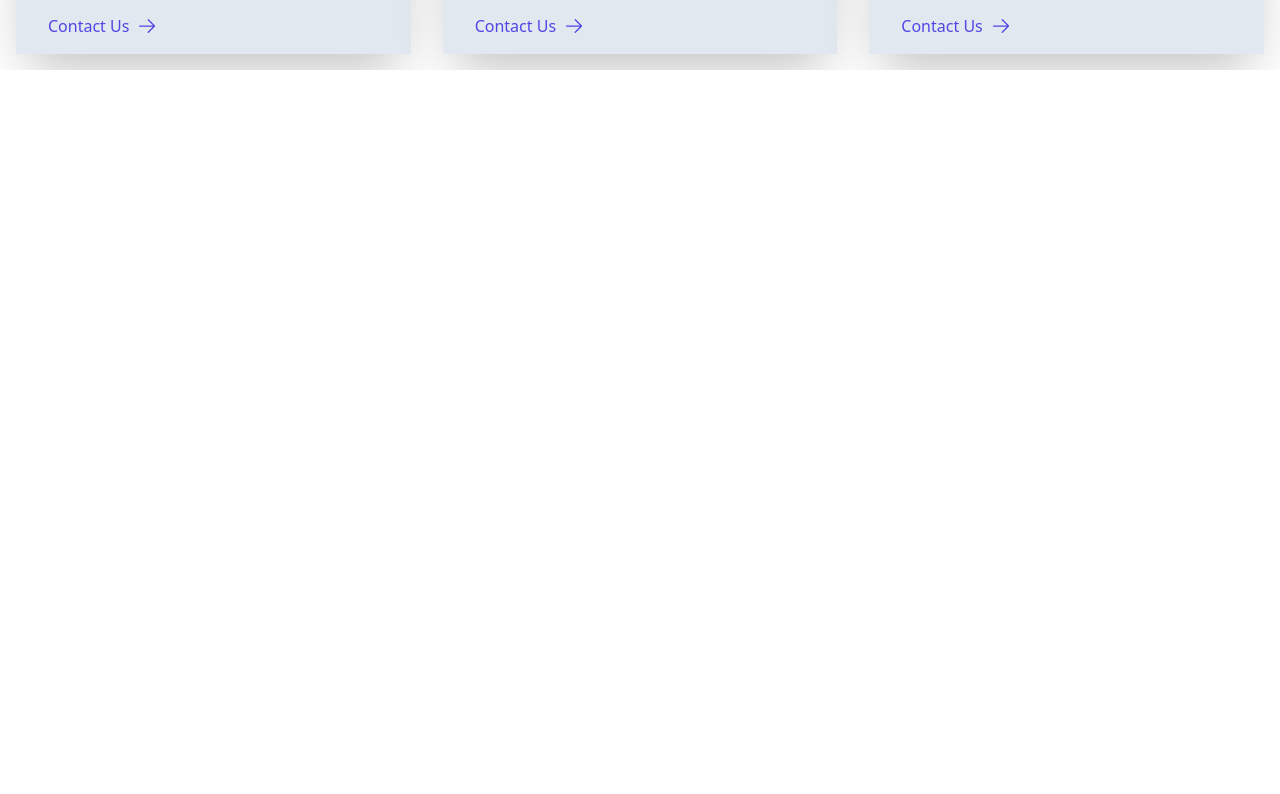
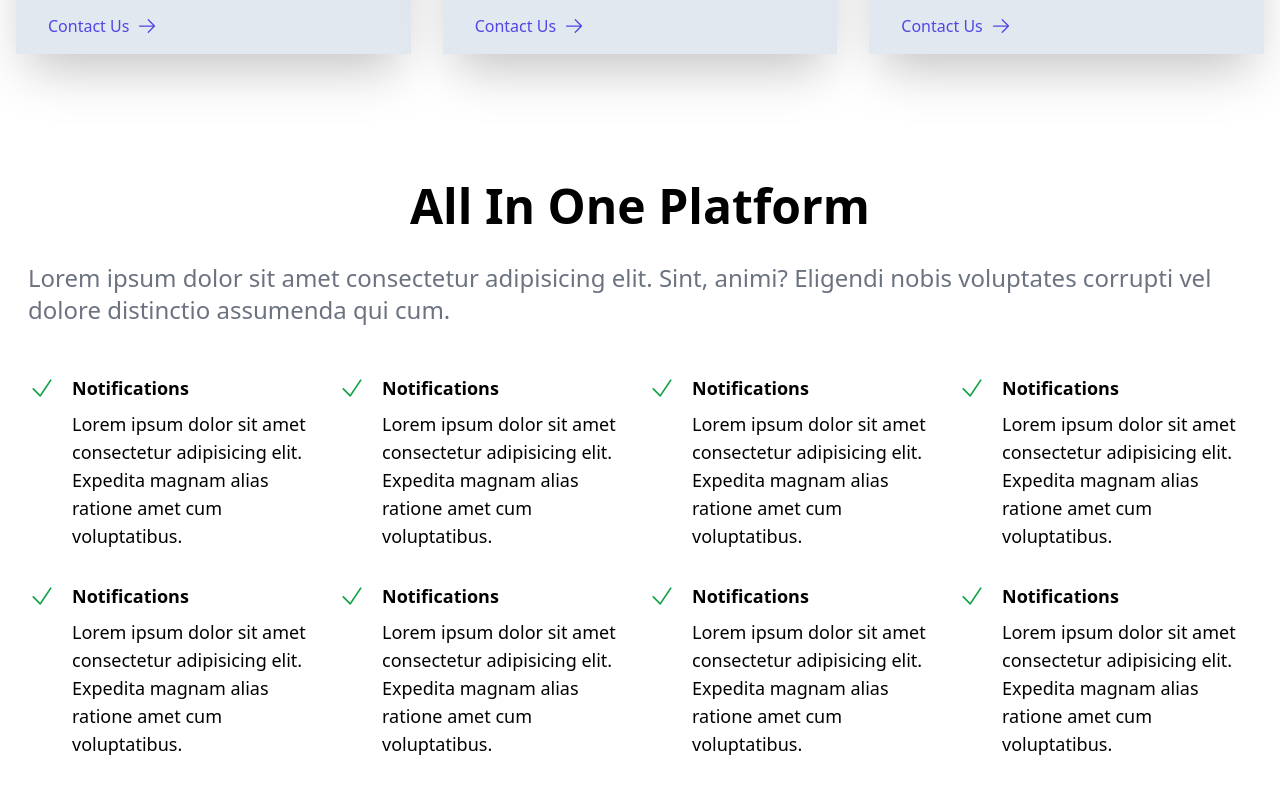
Before and after one commit to thomasthuynh/cloud-management-app, a React (Vite) app: page / in a window 1280 px wide. Shown: the part 2112-2906 px from the top of the page. Before the commit the page ends 2182 px from the top, so only its background shows below. Built offline with nearby package versions, Linux system fonts and the light colour scheme.

Commit message:
Added and styled all in one section

```diff
--- a/src/App.jsx
+++ b/src/App.jsx
@@ -1,4 +1,5 @@
 import About from "./components/About"
+import AllInOne from "./components/AllInOne"
 import Hero from "./components/Hero"
 import Nav from "./components/Nav"
 import Support from "./components/Support"
@@ -11,6 +12,7 @@
       <Hero />
       <About />
       <Support />
+      <AllInOne />
     </div>
   )
 }
--- /dev/null
+++ b/src/components/AllInOne.jsx
@@ -0,0 +1,134 @@
+import React from "react";
+import { CheckIcon } from "@heroicons/react/24/solid";
+
+const AllInOne = () => {
+  return (
+    <div className="w-full my-32">
+      <div className="max-w-[1240px] mx-auto px-2">
+        <h2 className="text-5xl font-bold text-center">All In One Platform</h2>
+        <p className="text-2xl py-8 text-gray-500 text center">
+          Lorem ipsum dolor sit amet consectetur adipisicing elit. Sint, animi?
+          Eligendi nobis voluptates corrupti vel dolore distinctio assumenda qui
+          cum.
+        </p>
+
+        <div className="grid sm:grid-cols-2 lg:grid-cols-4 gap-4 pt-4">
+          <div className="flex">
+            <div>
+              <CheckIcon className="w-7 mr-4 text-green-600" />
+            </div>
+
+            <div>
+              <h3 className="font-bold text-lg">Notifications</h3>
+              <p className="text-lg pt-2 pb-4">
+                Lorem ipsum dolor sit amet consectetur adipisicing elit.
+                Expedita magnam alias ratione amet cum voluptatibus.
+              </p>
+            </div>
+          </div>
+
+          <div className="flex">
+            <div>
+              <CheckIcon className="w-7 mr-4 text-green-600" />
+            </div>
+
+            <div>
+              <h3 className="font-bold text-lg">Notifications</h3>
+              <p className="text-lg pt-2 pb-4">
+                Lorem ipsum dolor sit amet consectetur adipisicing elit.
+                Expedita magnam alias ratione amet cum voluptatibus.
+              </p>
+            </div>
+          </div>
+
+          <div className="flex">
+            <div>
+              <CheckIcon className="w-7 mr-4 text-green-600" />
+            </div>
+
+            <div>
+              <h3 className="font-bold text-lg">Notifications</h3>
+              <p className="text-lg pt-2 pb-4">
+                Lorem ipsum dolor sit amet consectetur adipisicing elit.
+                Expedita magnam alias ratione amet cum voluptatibus.
+              </p>
+            </div>
+          </div>
+
+          <div className="flex">
+            <div>
+              <CheckIcon className="w-7 mr-4 text-green-600" />
+            </div>
+
+            <div>
+              <h3 className="font-bold text-lg">Notifications</h3>
+              <p className="text-lg pt-2 pb-4">
+                Lorem ipsum dolor sit amet consectetur adipisicing elit.
+                Expedita magnam alias ratione amet cum voluptatibus.
+              </p>
+            </div>
+          </div>
+
+          <div className="flex">
+            <div>
+              <CheckIcon className="w-7 mr-4 text-green-600" />
+            </div>
+
+            <div>
+              <h3 className="font-bold text-lg">Notifications</h3>
+              <p className="text-lg pt-2 pb-4">
+                Lorem ipsum dolor sit amet consectetur adipisicing elit.
+                Expedita magnam alias ratione amet cum voluptatibus.
+              </p>
+            </div>
+          </div>
+
+          <div className="flex">
+            <div>
+              <CheckIcon className="w-7 mr-4 text-green-600" />
+            </div>
+
+            <div>
+              <h3 className="font-bold text-lg">Notifications</h3>
+              <p className="text-lg pt-2 pb-4">
+                Lorem ipsum dolor sit amet consectetur adipisicing elit.
+                Expedita magnam alias ratione amet cum voluptatibus.
+              </p>
+            </div>
+          </div>
+
+          <div className="flex">
+            <div>
+              <CheckIcon className="w-7 mr-4 text-green-600" />
+            </div>
+
+            <div>
+              <h3 className="font-bold text-lg">Notifications</h3>
+              <p className="text-lg pt-2 pb-4">
+                Lorem ipsum dolor sit amet consectetur adipisicing elit.
+                Expedita magnam alias ratione amet cum voluptatibus.
+              </p>
+            </div>
+          </div>
+
+          <div className="flex">
+            <div>
+              <CheckIcon className="w-7 mr-4 text-green-600" />
+            </div>
+
+            <div>
+              <h3 className="font-bold text-lg">Notifications</h3>
+              <p className="text-lg pt-2 pb-4">
+                Lorem ipsum dolor sit amet consectetur adipisicing elit.
+                Expedita magnam alias ratione amet cum voluptatibus.
+              </p>
+            </div>
+          </div>
+        </div>
+
+      </div>
+    </div>
+  );
+};
+
+export default AllInOne;
--- a/src/components/Support.jsx
+++ b/src/components/Support.jsx
@@ -5,7 +5,7 @@
 
 const Support = () => {
   return (
-    <div className="w-full h-screen">
+    <div className="w-full">
       <div className="w-full h-[700px] bg-gray-900/90 absolute">
         <img
           className="w-full h-full object-cover mix-blend-overlay"
```
